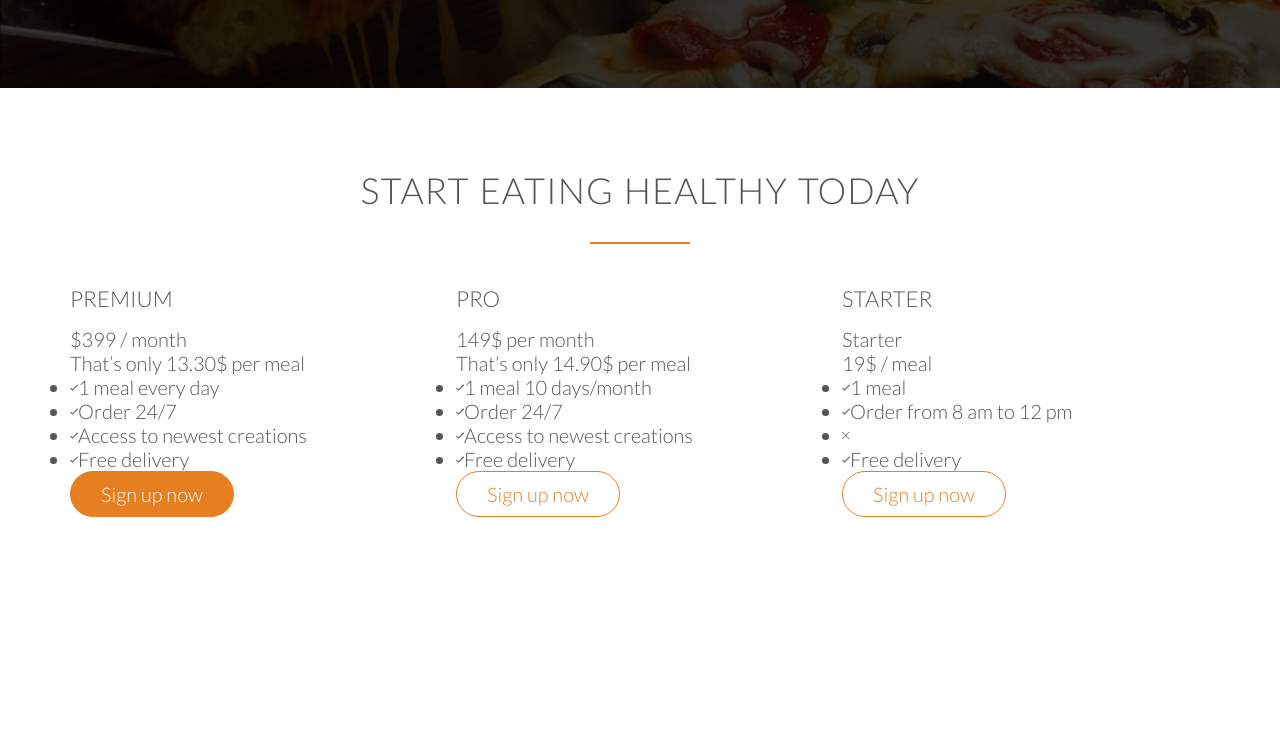
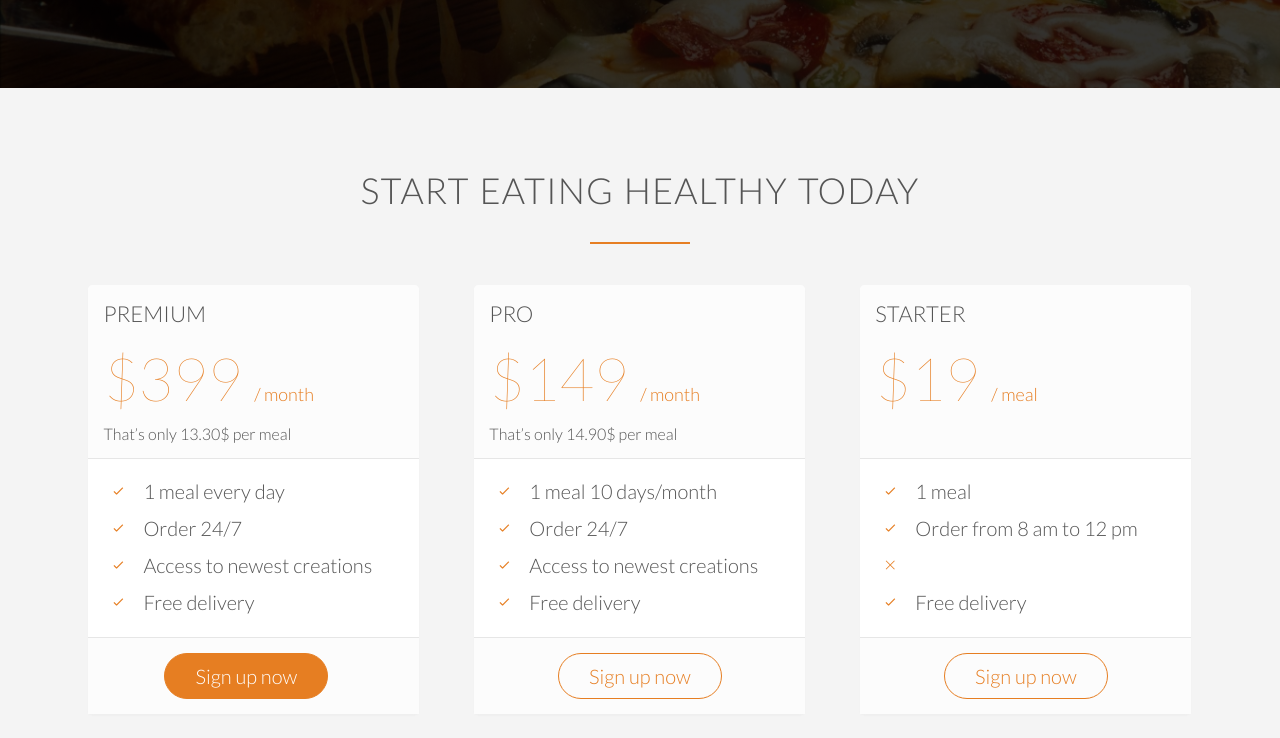
Before and after one commit to BradBones/html-css-template, a plain HTML site: page index.html in a window 1280 px wide. Shown: the part 3863-4601 px from the top of the page. Before the commit the page ends 4472 px from the top, so only its background shows below. Drawn offline with Linux system fonts and the light colour scheme; files whose address does not match are found by name.

Commit message:
Sign up subscription plans finished

```diff
--- a/index.html
+++ b/index.html
@@ -281,15 +281,15 @@
                 <div class="plan-box">
                     <div>
                         <h3>Premium</h3>
-                        <p class="plan-price">$399 / month</p>
+                        <p class="plan-price">$399 <span>/ month</span></p>
                         <p class="plan-price-meal">That’s only 13.30$ per meal</p>
                     </div>
                     <div>
                         <ul>
-                            <li><i class="ion-ios-checkmark-empty"></i>1 meal every day</li>
-                            <li><i class="ion-ios-checkmark-empty"></i>Order 24/7</li>
-                            <li><i class="ion-ios-checkmark-empty"></i>Access to newest creations</li>
-                            <li><i class="ion-ios-checkmark-empty"></i>Free delivery</li>
+                            <li><i class="ion-ios-checkmark-empty icon-small"></i>1 meal every day</li>
+                            <li><i class="ion-ios-checkmark-empty icon-small"></i>Order 24/7</li>
+                            <li><i class="ion-ios-checkmark-empty icon-small"></i>Access to newest creations</li>
+                            <li><i class="ion-ios-checkmark-empty icon-small"></i>Free delivery</li>
                         </ul>
                     </div>
                     <div>
@@ -303,15 +303,15 @@
                 <div class="plan-box">
                     <div>
                         <h3>Pro</h3>
-                        <p class="plan-price">149$ per month</p>
+                        <p class="plan-price">$149 <span>/ month</span></p>
                         <p class="plan-price-meal">That’s only 14.90$ per meal</p>
                     </div>
                     <div>
                         <ul>
-                            <li><i class="ion-ios-checkmark-empty"></i>1 meal 10 days/month</li>
-                            <li><i class="ion-ios-checkmark-empty"></i>Order 24/7</li>
-                            <li><i class="ion-ios-checkmark-empty"></i>Access to newest creations</li>
-                            <li><i class="ion-ios-checkmark-empty"></i>Free delivery</li>
+                            <li><i class="ion-ios-checkmark-empty icon-small"></i>1 meal 10 days/month</li>
+                            <li><i class="ion-ios-checkmark-empty icon-small"></i>Order 24/7</li>
+                            <li><i class="ion-ios-checkmark-empty icon-small"></i>Access to newest creations</li>
+                            <li><i class="ion-ios-checkmark-empty icon-small"></i>Free delivery</li>
                         </ul>
                     </div>
                     <div>
@@ -325,16 +325,16 @@
                 <div class="plan-box">
                     <div>
                         <h3>Starter</h3>
-                        <p class="plan-price">Starter</p>
-                        <p class="plan-price-meal">19$ / meal</p>
-                        <p class="plan-price-meal"></p>
+                        <p class="plan-price">$19 <span>/ meal</span></p>
+                        <!-- Blank line added here by using a blank space special character -->
+                        <p class="plan-price-meal">&nbsp;</p>
                     </div>
                     <div>
                         <ul>
-                            <li><i class="ion-ios-checkmark-empty"></i>1 meal</li>
-                            <li><i class="ion-ios-checkmark-empty"></i>Order from 8 am to 12 pm</li>
-                            <li><i class="ion-ios-close-empty"></i></li>
-                            <li><i class="ion-ios-checkmark-empty"></i>Free delivery</li>
+                            <li><i class="ion-ios-checkmark-empty icon-small"></i>1 meal</li>
+                            <li><i class="ion-ios-checkmark-empty icon-small"></i>Order from 8 am to 12 pm</li>
+                            <li><i class="ion-ios-close-empty icon-small"></i></li>
+                            <li><i class="ion-ios-checkmark-empty icon-small"></i>Free delivery</li>
                         </ul>
                     </div>
                     <div>
--- a/resources/css/style.css
+++ b/resources/css/style.css
@@ -407,6 +407,67 @@ cite img {
 }
 
 
+/* ----------------------------------------------- */
+/* SIGN UP */
+/* ----------------------------------------------- */
+.section-plans {
+    background-color: #f4f4f4;
+}
+
+.plan-box {
+    background-color: #fff;
+    border-radius: 5px;
+    width: 90%;
+    margin-left: 5%;
+    box-shadow: 0 2px 2px #efefef
+}
+
+.plan-box div {
+    padding: 15px;
+    border-bottom: 1px solid #e6e6e6;
+}
+
+/* Making the top (first) header div of the card light grey. */
+.plan-box div:first-child {
+    background-color: #fcfcfc;
+    border-top-left-radius: 5px;
+    border-top-right-radius: 5px;
+}
+
+/* Trick for centering the buttons on each card without having to mess with button css.
+ We also want to remove the border from the bottom (last) div of the card. */
+.plan-box div:last-child {
+    text-align: center;
+    border: 0;
+    background-color: #fcfcfc;
+}
+
+.plan-price {
+    font-size: 300%;
+    margin-bottom: 10px;
+    font-weight: 100;
+    color: #e67e22
+}
+
+.plan-price span {
+    /* Font size inherited from parent above (% of 300) */
+    font-size: 30%;
+    font-weight: 300;
+}
+
+.plan-price-meal {
+    font-size: 80%;
+}
+
+.plan-box ul {
+    list-style: none;
+}
+
+.plan-box ul li {
+    padding: 5px 0;
+}
+
+
 /* ----- LINKS ----- */
 
 
@@ -450,9 +511,7 @@ cite img {
 
 
 
-/* ----------------------------------------------- */
-/* SIGN UP */
-/* ----------------------------------------------- */
+
 
 
 
```
